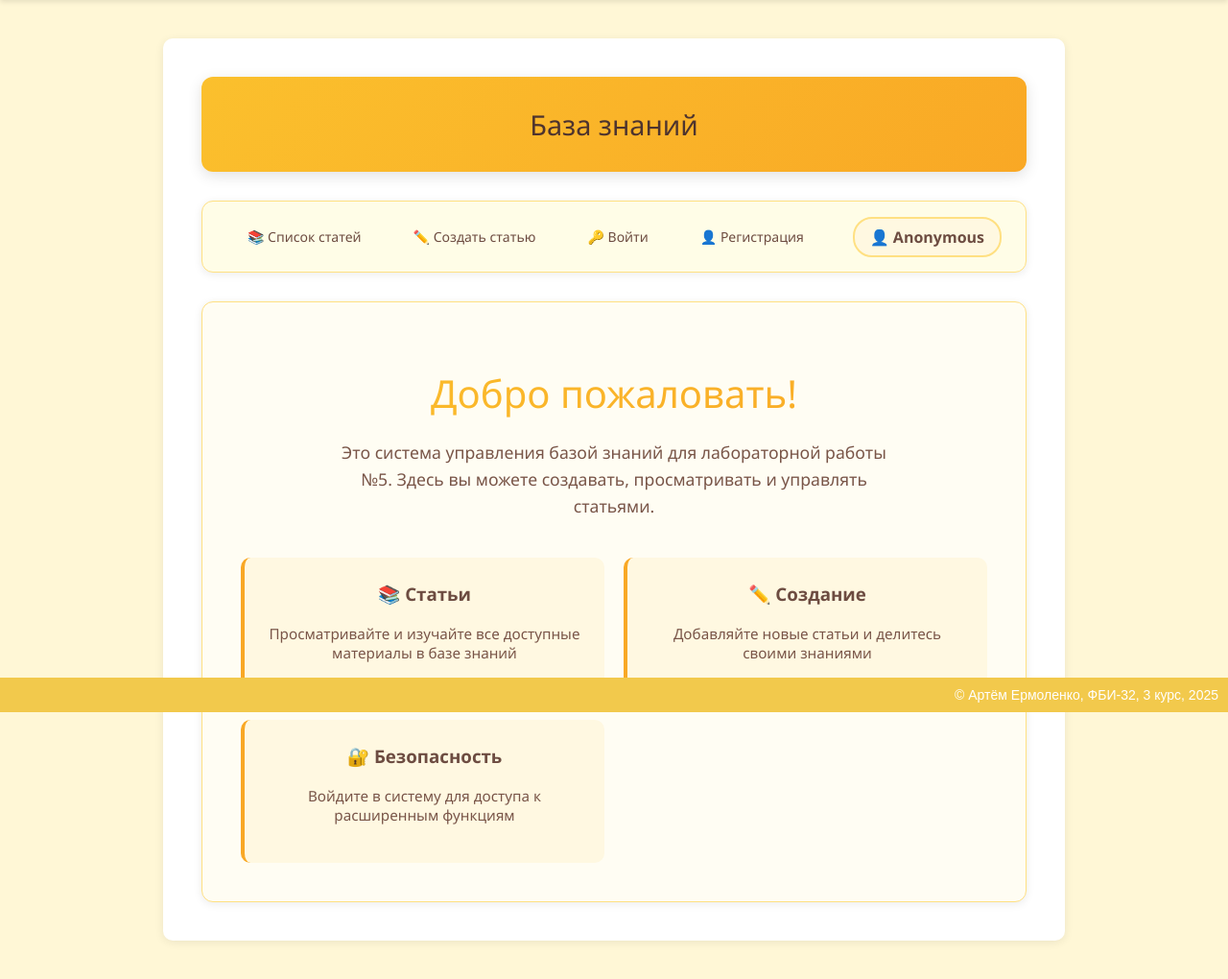
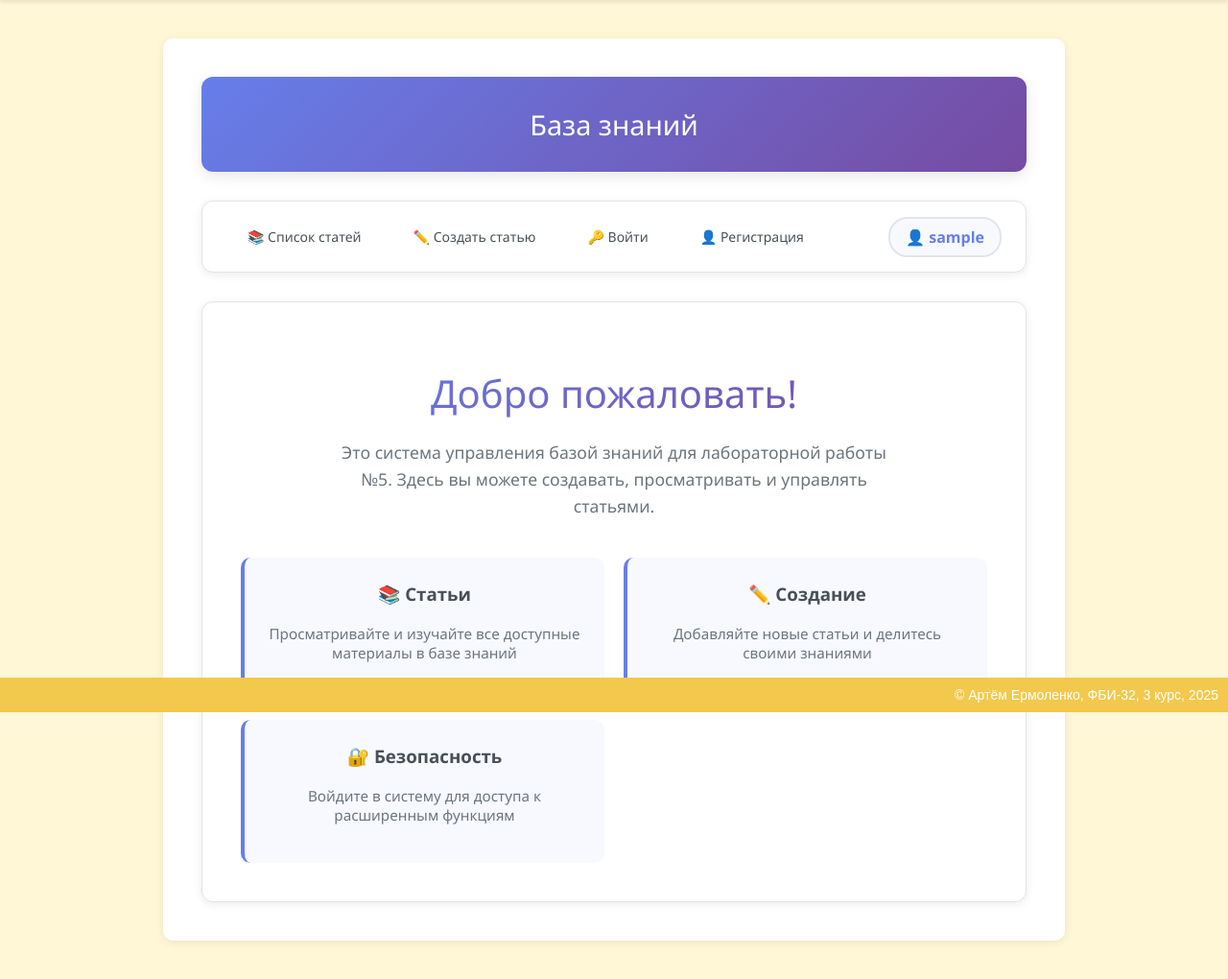
Before and after one commit to ErmolenkoArtem/web-back-labs, a Flask app: template templates/lab5/lab5.html in a window 1280 px wide. Shown: the part 58-1078 px from the top of the page at 96% size. Run offline with Flask 3, Linux system fonts and the light colour scheme; the template is opened without the code that fills it: most values are stand-ins (such as "Sample title", 1, 10 or a date in 2020).

Commit message:
Аунтификация

```diff
--- a/templates/lab5/lab5.html
+++ b/templates/lab5/lab5.html
@@ -10,38 +10,43 @@
             padding: 20px;
             font-family: 'Segoe UI', Tahoma, Geneva, Verdana, sans-serif;
         }
+
         .header {
-            background: linear-gradient(135deg, #fbc02d, #f9a825);
-            color: #4e342e;
+            background: linear-gradient(135deg, #667eea 0%, #764ba2 100%);
+            color: white;
             padding: 30px;
             border-radius: 12px;
             margin-bottom: 30px;
             text-align: center;
-            box-shadow: 0 4px 15px rgba(0,0,0,0.12);
+            box-shadow: 0 4px 15px rgba(0,0,0,0.1);
         }
+
         .header h2 {
             margin: 0;
             font-size: 1.8em;
-            font-weight: 400;
+            font-weight: 300;
         }
+
         .nav-menu {
             display: flex;
             justify-content: space-between;
             align-items: center;
-            background: #fffde7;
+            background: white;
             padding: 15px 25px;
             border-radius: 12px;
             margin-bottom: 30px;
             box-shadow: 0 2px 10px rgba(0,0,0,0.08);
-            border: 1px solid #ffe082;
+            border: 1px solid #e1e5e9;
         }
+
         .nav-links {
             display: flex;
             gap: 10px;
         }
+
         .nav-links a {
             text-decoration: none;
-            color: #6d4c41;
+            color: #495057;
             font-weight: 500;
             padding: 10px 20px;
             border-radius: 25px;
@@ -49,77 +54,90 @@
             border: 2px solid transparent;
             font-size: 14px;
         }
+
         .nav-links a:hover {
-            background: linear-gradient(135deg, #fbc02d, #f9a825);
-            color: #4e342e;
+            background: linear-gradient(135deg, #667eea 0%, #764ba2 100%);
+            color: white;
             transform: translateY(-2px);
-            box-shadow: 0 4px 12px rgba(249, 168, 37, 0.4);
+            box-shadow: 0 4px 12px rgba(102, 126, 234, 0.3);
         }
+
         .nav-links a:active {
             transform: translateY(0);
         }
-        .user-info {
+
+        .user-pill {
             font-weight: 600;
-            color: #6d4c41;
-            background: #fff8e1;
+            color: #667eea;
+            background: #f8f9ff;
             padding: 8px 16px;
             border-radius: 20px;
-            border: 2px solid #ffe082;
+            border: 2px solid #e1e5e9;
         }
+
         .content {
-            background: #fffdf3;
+            background: white;
             padding: 40px;
             border-radius: 12px;
             box-shadow: 0 2px 10px rgba(0,0,0,0.08);
             text-align: center;
-            border: 1px solid #ffe082;
+            border: 1px solid #e1e5e9;
         }
+
         .main-title {
-            color: #6d4c41;
+            color: #343a40;
             margin-bottom: 20px;
             font-size: 2.5em;
-            font-weight: 400;
-            background: linear-gradient(135deg, #fbc02d, #f9a825);
+            font-weight: 300;
+            background: linear-gradient(135deg, #667eea 0%, #764ba2 100%);
             -webkit-background-clip: text;
             -webkit-text-fill-color: transparent;
             background-clip: text;
         }
+
         .welcome-text {
-            color: #795548;
+            color: #6c757d;
             font-size: 1.1em;
             line-height: 1.6;
             max-width: 600px;
             margin: 0 auto;
         }
+
         .features {
             display: grid;
             grid-template-columns: repeat(auto-fit, minmax(250px, 1fr));
             gap: 20px;
             margin-top: 40px;
         }
+
         .feature-card {
-            background: #fff8e1;
+            background: #f8f9ff;
             padding: 25px;
             border-radius: 10px;
-            border-left: 4px solid #f9a825;
+            border-left: 4px solid #667eea;
         }
+
         .feature-card h3 {
-            color: #6d4c41;
+            color: #495057;
             margin-top: 0;
         }
+
         .feature-card p {
-            color: #795548;
+            color: #6c757d;
             font-size: 0.95em;
         }
+
         @media (max-width: 768px) {
             .nav-menu {
                 flex-direction: column;
                 gap: 15px;
             }
+
             .nav-links {
                 flex-wrap: wrap;
                 justify-content: center;
             }
+
             .content {
                 padding: 25px;
             }
@@ -130,6 +148,7 @@
         <div class="header">
             <h2>База знаний</h2>
         </div>
+
         <div class="nav-menu">
             <div class="nav-links">
                 <a href="/lab5/list">📚 Список статей</a>
@@ -137,16 +156,16 @@
                 <a href="/lab5/login">🔑 Войти</a>
                 <a href="/lab5/register">👤 Регистрация</a>
             </div>
-            <div class="user-info">
-                👤 Anonymous
+                <span class="user-pill">👤 {{ login if login else "Anonymous" }}</span>
             </div>
-        </div>
+
         <div class="content">
             <h1 class="main-title">Добро пожаловать!</h1>
             <p class="welcome-text">
                 Это система управления базой знаний для лабораторной работы №5.
                 Здесь вы можете создавать, просматривать и управлять статьями.
             </p>
+
             <div class="features">
                 <div class="feature-card">
                     <h3>📚 Статьи</h3>
```
Also changed, not shown: lab5.py (+42 -6 lines), templates/lab5/login.html (added, +27 -0 lines), templates/lab5/success_login.html (added, +13 -0 lines).
